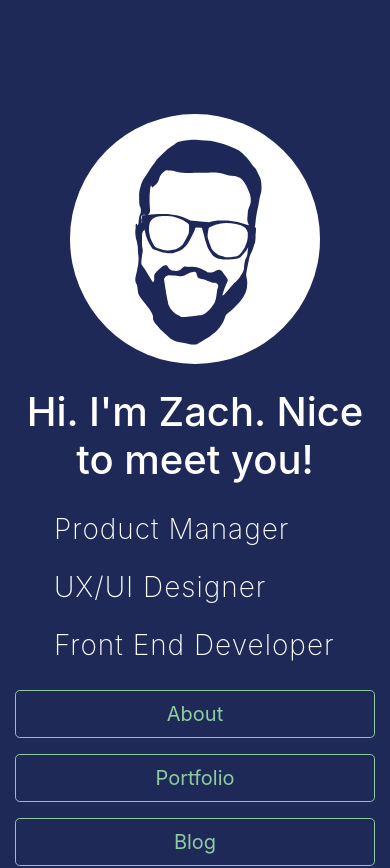
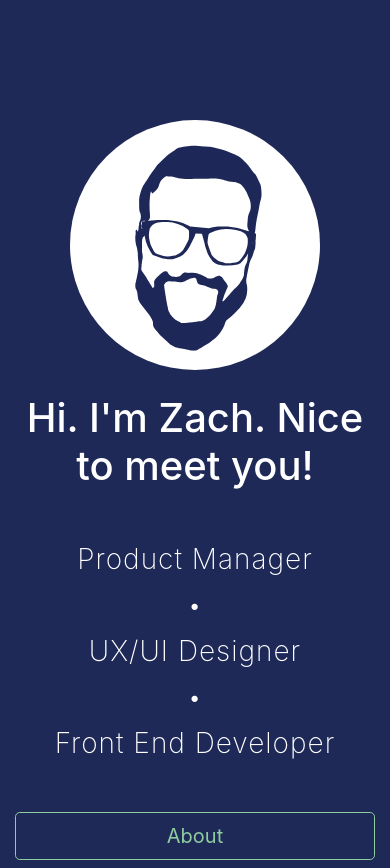
Before and after one commit to zach-product/blog-app, a React (Create React App) app in the folder client/: page / in a window 390 px wide. Shown: the top 868 px of the page. Built offline with nearby package versions, Linux system fonts and the light colour scheme; the HTML template or start-up script is replaced by a standard one.

Commit message:
Added dot separation to roles on mobile

```diff
--- a/client/src/components/website/Home.jsx
+++ b/client/src/components/website/Home.jsx
@@ -50,13 +50,13 @@ export default class Home extends Component {
                             <div className="pb-4 pb-lg-5 pt-lg-0" style={logoContainer}>
                                 <img style={logoHome} src={logo} alt="logo"/>
                             </div>
-                            <h1 className="mb-4 mb-lg-4 text-white">Hi. I'm Zach. Nice to meet you!</h1>
-                            <div className="mb-4 mb-lg-4 ml-4 ml-lg-0 text-white" style={roleStyles}>
-                                <span className="col-12 col-lg-3 d-flex d-lg-inline my-3 my-lg-0">Product Manager</span>
-                                    <span className="d-none d-lg-inline">&nbsp; • &nbsp;</span>
-                                <span className="col-12 col-lg-3 d-flex d-lg-inline my-3 my-lg-0">UX/UI Designer</span>
-                                    <span className="col-12 d-none d-lg-inline">&nbsp; • &nbsp;</span>
-                                <span className="col-12 col-lg-3 d-flex d-lg-inline my-3 my-lg-0">Front End Developer</span>
+                            <h1 className="mb-5 mb-lg-4 text-white">Hi. I'm Zach. Nice to meet you!</h1>
+                            <div className="mb-5 mb-lg-4 text-white" style={roleStyles}>
+                                <span className="col-12 col-lg-3 d-flex d-lg-inline my-1 my-lg-0 justify-content-center">Product Manager</span>
+                                    <span className="d-flex d-lg-inline justify-content-center">&nbsp; • &nbsp;</span>
+                                <span className="col-12 col-lg-3 d-flex d-lg-inline my-1 my-lg-0 justify-content-center">UX/UI Designer</span>
+                                    <span className="col-12 d-flex d-lg-inline justify-content-center">&nbsp; • &nbsp;</span>
+                                <span className="col-12 col-lg-3 d-flex d-lg-inline my-1 my-lg-0 justify-content-center">Front End Developer</span>
                             </div>
                             <div className="w-100" style={mainContent}>
                                 <Link to="/about"><button onMouseEnter={this.toggleHoverAbout} onMouseLeave={this.toggleHoverAbout} style={ hoverAbout ? btnHomeHover : btnHome } className='col-12 col-lg-2 btn btn-lg m-lg-3 mb-3'>About</button></Link>
@@ -103,7 +103,7 @@ const mainContent = {
 }
 
 const logoContainer = {
-    paddingTop: "7rem"
+    paddingTop: "15rem"
 }
 
 const logoHome = {
```
